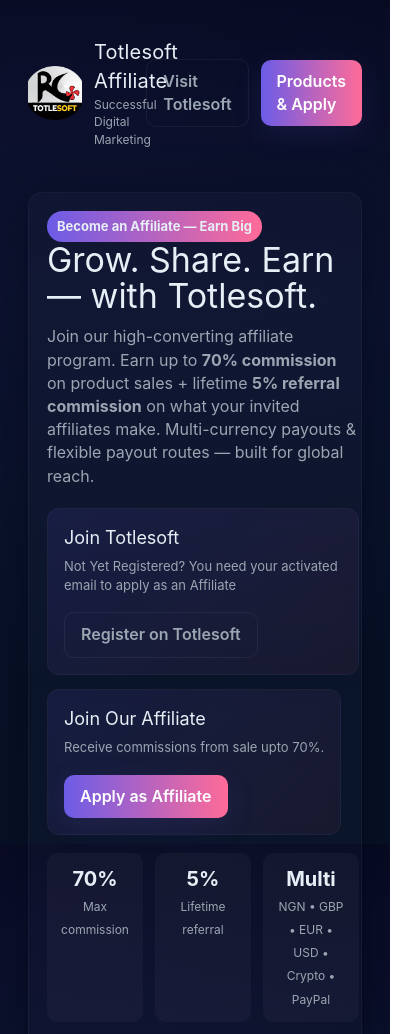
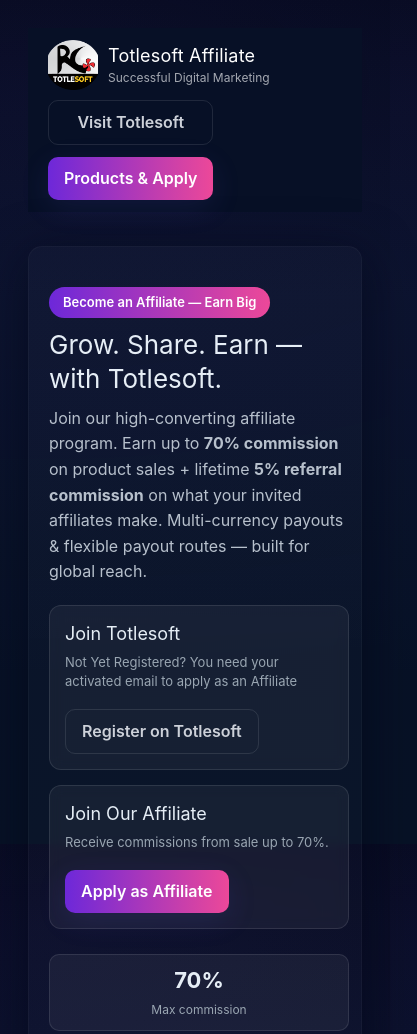
Before and after one commit to totlesoft/affiliate, a plain HTML site: page index.html in a window 390 px wide. Shown: the top 1034 px of the page, 417 px wide, since content can reach past the window. Drawn offline with nearby package versions, Linux system fonts and the light colour scheme.

Commit message:
Update index.html
UI adjusted for responsiveness

```diff
--- a/index.html
+++ b/index.html
@@ -148,27 +148,130 @@
   </nav>
 </header>
 
+<style>
+  /* Header layout */
+  header {
+    display: flex;
+    justify-content: space-between;
+    align-items: center;
+    padding: 12px 20px;
+    background-color: #071026;
+    color: #fff;
+    flex-wrap: wrap;
+  }
+
+  /* Brand */
+  .brand {
+    display: flex;
+    align-items: center;
+    gap: 10px;
+  }
+
+  .brand img {
+    width: 50px;
+    height: 50px;
+    border-radius: 8px;
+  }
+
+  .brand h1 {
+    font-size: 18px;
+    margin: 0;
+  }
+
+  .brand p {
+    font-size: 12px;
+    color: #a5a9b2;
+    margin: 0;
+  }
+
+  /* Navigation */
+  .nav-links {
+    display: flex;
+    gap: 10px;
+  }
+
+  .btn {
+    text-decoration: none;
+    border-radius: 6px;
+    padding: 8px 16px;
+    font-weight: 500;
+    transition: all 0.2s ease;
+  }
+
+  .btn-ghost {
+    color: #cdd1d9;
+    border: 1px solid rgba(255, 255, 255, 0.1);
+  }
+
+  .btn-ghost:hover {
+    background: rgba(255, 255, 255, 0.1);
+  }
+
+  .btn-primary {
+    background: linear-gradient(90deg, #6d28d9, #ec4899);
+    color: #fff;
+  }
+
+  .btn-primary:hover {
+    opacity: 0.9;
+  }
+
+  /* ✅ Responsive behavior */
+  @media (max-width: 768px) {
+    header {
+      flex-direction: column;
+      align-items: flex-start;
+    }
+
+    .brand {
+      width: 100%;
+      justify-content: flex-start;
+      margin-bottom: 10px;
+    }
+
+    .nav-links {
+      display: flex;
+      flex-direction: column;
+      width: 100%;
+      gap: 8px;
+    }
+
+    .nav-links a {
+      display: block;
+      text-align: center;
+      width: 100%;
+    }
+  }
+</style>
+
+
     <!-- HERO -->
     <main>
       <section class="hero">
   <div class="hero-left">
     <span class="tag">Become an Affiliate — Earn Big</span>
     <h2>Grow. Share. Earn — with Totlesoft.</h2>
-          <p class="sub">Join our high-converting affiliate program. Earn up to <strong>70% commission</strong> on product sales + lifetime <strong>5% referral commission</strong> on what your invited affiliates make. Multi-currency payouts &amp; flexible payout routes — built for global reach.</p>
+    <p class="sub">
+      Join our high-converting affiliate program. Earn up to
+      <strong>70% commission</strong> on product sales + lifetime
+      <strong>5% referral commission</strong> on what your invited affiliates make.
+      Multi-currency payouts & flexible payout routes — built for global reach.
+    </p>
 
     <div class="hero-cta">
-            <!-- Two cards/buttons as requested -->
-            <div class="card" style="min-width:220px">
+      <div class="card">
         <h3>Join Totlesoft</h3>
-              <p class="small-muted">Not Yet Registered? You need your activated email to apply as an Affiliate</p>
+        <p class="small-muted">
+          Not Yet Registered? You need your activated email to apply as an Affiliate
+        </p>
         <div style="margin-top:12px;">
           <a class="btn btn-ghost" href="https://totlesoft.com" target="_blank">Register on Totlesoft</a>
         </div>
       </div>
 
-            <div class="card" style="min-width:220px">
+      <div class="card">
         <h3>Join Our Affiliate</h3>
-              <p class="small-muted">Receive commissions from sale upto 70%.</p>
+        <p class="small-muted">Receive commissions from sale up to 70%.</p>
         <div style="margin-top:12px;">
           <a class="btn btn-primary" href="https://totlesoft.com/products" target="_blank">Apply as Affiliate</a>
         </div>
@@ -194,25 +297,205 @@
   <aside class="right-cards">
     <div class="card floaty">
       <h3>Why Affiliates ❤️ Totlesoft</h3>
-            <p>Higher payouts, faster conversions, and the currencies your buyers prefer. Sell to top-tier countries without limiting payouts to only USD/PayPal.</p>
-            <ul style="margin-top:10px;color:var(--muted);padding-left:18px">
+      <p>
+        Higher payouts, faster conversions, and the currencies your buyers prefer.
+        Sell to top-tier countries without limiting payouts to only USD/PayPal.
+      </p>
+      <ul>
         <li>Up to <strong>70%</strong> per sale</li>
-              <li>Real-time reporting &amp; dashboard</li>
-              <li>Payout options: NGN, GBP, EUR, USD, Crypto &amp; PayPal</li>
+        <li>Real-time reporting & dashboard</li>
+        <li>Payout options: NGN, GBP, EUR, USD, Crypto & PayPal</li>
       </ul>
     </div>
 
     <div class="card pulse">
       <h3>Quick Start</h3>
       <p class="small-muted">Steps to start earning</p>
-            <ol style="margin:10px 0 0 18px;color:var(--muted)">
+      <ol>
         <li>Register on Totlesoft (activate email)</li>
         <li>Apply to the Affiliate Program</li>
-              <li>Get links, promote &amp; earn up to 70%</li>
+        <li>Get links, promote & earn up to 70%</li>
       </ol>
     </div>
   </aside>
 </section>
+
+<style>
+  /* HERO LAYOUT */
+  .hero {
+    display: flex;
+    justify-content: space-between;
+    align-items: flex-start;
+    gap: 30px;
+    padding: 40px 20px;
+    flex-wrap: wrap;
+  }
+
+  .hero-left {
+    flex: 1;
+    min-width: 300px;
+  }
+
+  .hero-left h2 {
+    font-size: 32px;
+    margin: 10px 0;
+    line-height: 1.3;
+  }
+
+  .hero-left .sub {
+    color: #b7c0cc;
+    line-height: 1.6;
+    margin-bottom: 20px;
+  }
+
+  .tag {
+    display: inline-block;
+    background: linear-gradient(90deg, #6d28d9, #ec4899);
+    color: #fff;
+    padding: 6px 14px;
+    border-radius: 20px;
+    font-size: 13px;
+    font-weight: 600;
+  }
+
+  /* CTA CARDS */
+  .hero-cta {
+    display: flex;
+    flex-wrap: wrap;
+    gap: 15px;
+    margin-bottom: 25px;
+  }
+
+  .hero-cta .card {
+    background: rgba(255, 255, 255, 0.05);
+    border: 1px solid rgba(255, 255, 255, 0.1);
+    padding: 15px;
+    border-radius: 12px;
+    flex: 1;
+    min-width: 250px;
+  }
+
+  .hero-cta .card h3 {
+    margin-top: 0;
+    font-size: 18px;
+  }
+
+  /* HERO STATS */
+  .hero-stats {
+    display: flex;
+    flex-wrap: wrap;
+    gap: 15px;
+  }
+
+  .stat {
+    background: rgba(255, 255, 255, 0.05);
+    border: 1px solid rgba(255, 255, 255, 0.1);
+    border-radius: 10px;
+    padding: 10px 15px;
+    text-align: center;
+    flex: 1;
+    min-width: 100px;
+  }
+
+  .stat strong {
+    display: block;
+    font-size: 22px;
+  }
+
+  /* RIGHT CARDS */
+  .right-cards {
+    flex: 1;
+    min-width: 300px;
+    display: flex;
+    flex-direction: column;
+    gap: 20px;
+  }
+
+  .right-cards .card {
+    background: rgba(255, 255, 255, 0.05);
+    border: 1px solid rgba(255, 255, 255, 0.1);
+    border-radius: 12px;
+    padding: 20px;
+  }
+
+  .right-cards ul,
+  .right-cards ol {
+    margin-top: 10px;
+    color: #b7c0cc;
+    padding-left: 18px;
+  }
+
+  /* BUTTONS */
+  .btn {
+    display: inline-block;
+    text-decoration: none;
+    border-radius: 6px;
+    padding: 8px 16px;
+    font-weight: 500;
+    transition: all 0.2s ease;
+  }
+
+  .btn-ghost {
+    color: #cdd1d9;
+    border: 1px solid rgba(255, 255, 255, 0.1);
+  }
+
+  .btn-ghost:hover {
+    background: rgba(255, 255, 255, 0.1);
+  }
+
+  .btn-primary {
+    background: linear-gradient(90deg, #6d28d9, #ec4899);
+    color: #fff;
+  }
+
+  .btn-primary:hover {
+    opacity: 0.9;
+  }
+
+  /* ✅ RESPONSIVE STYLES */
+  @media (max-width: 900px) {
+    .hero {
+      flex-direction: column;
+      align-items: stretch;
+    }
+
+    .hero-left,
+    .right-cards {
+      width: 100%;
+    }
+
+    .hero-cta {
+      flex-direction: column;
+    }
+
+    .hero-cta .card {
+      width: 100%;
+    }
+
+    .hero-stats {
+      flex-direction: column;
+    }
+
+    .stat {
+      width: 100%;
+    }
+
+    .right-cards .card {
+      width: 100%;
+    }
+
+    .hero-left h2 {
+      font-size: 26px;
+      text-align: left;
+    }
+
+    .hero-left .sub {
+      text-align: left;
+    }
+  }
+</style>
+
 
       <!-- FEATURES -->
       <section>
```
Lines whose indentation alone changed are shown as unchanged.
